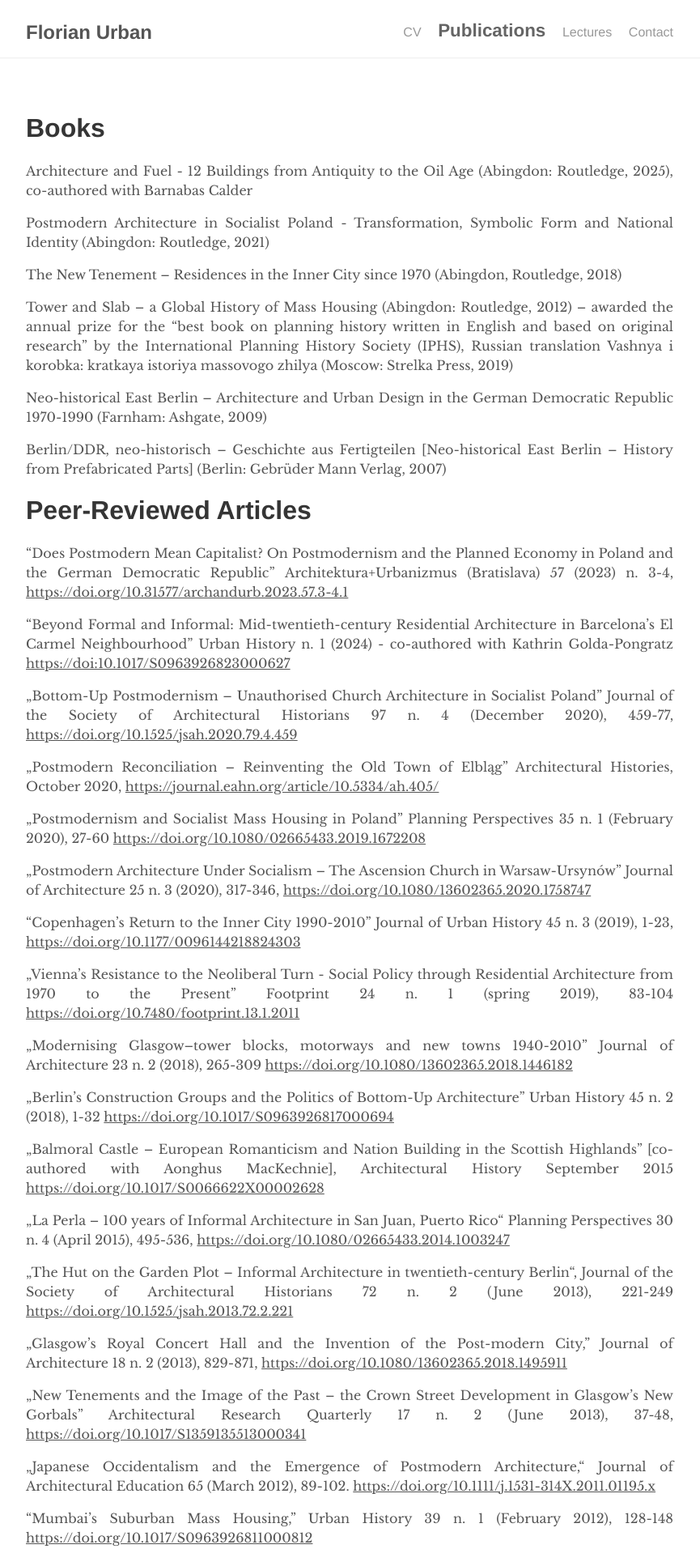
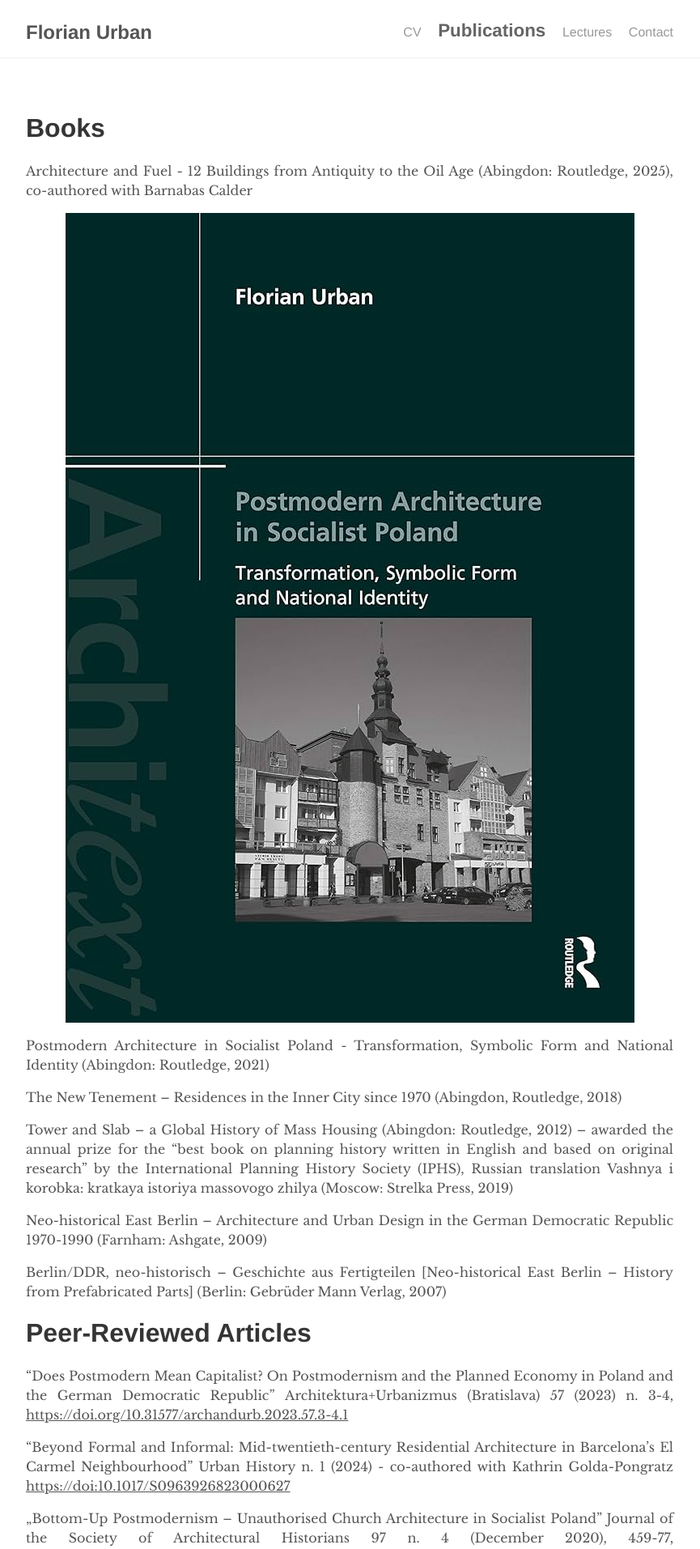
Before and after one commit to florianurban/florianurban.github.io, a Jekyll site: the page built from _pages/publications.md, in a window 1280 px wide. Shown: the top 1913 px of the page at 81% size, without its empty margins (208-1073 px from the left). Built offline with Jekyll 4.4.1, drawn with Linux system fonts in a browser that asks for light colours.

Commit message:
Update publications.md

```diff
--- a/_pages/publications.md
+++ b/_pages/publications.md
@@ -10,6 +10,8 @@
 # Books
 
 Architecture and Fuel - 12 Buildings from Antiquity to the Oil Age (Abingdon: Routledge, 2025), co-authored with Barnabas Calder
+
+![book title Postmodern Architecture in Socialist Poland](../assets/BookPoland.jpg)
 
 Postmodern Architecture in Socialist Poland - Transformation, Symbolic Form and National Identity (Abingdon: Routledge, 2021)
 
```
